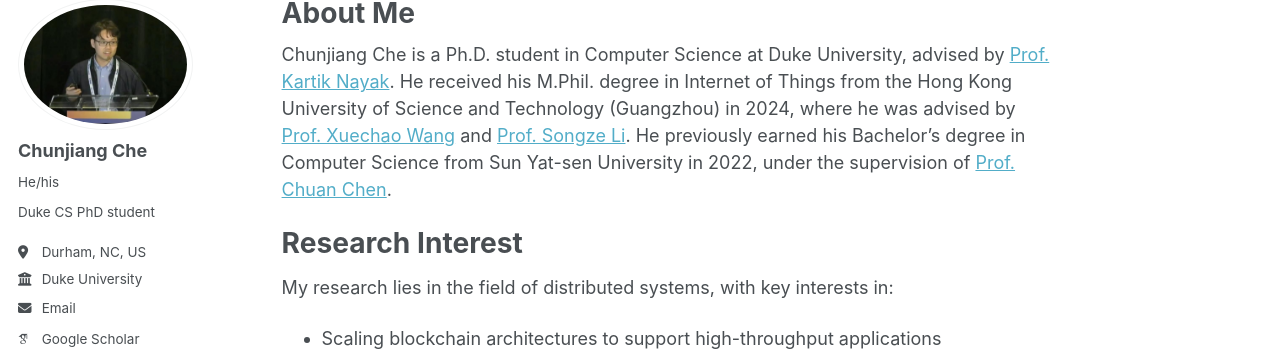
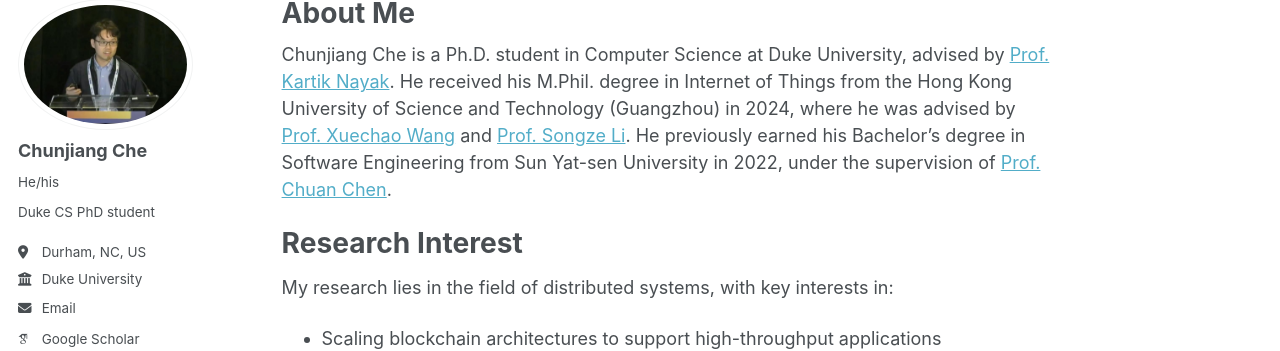
Before and after one commit to ChunjiangChe/ChunjiangChe.github.io, a Jekyll site: the page built from _pages/about.md, in a window 1280 px wide and 900 px high. Shown: the part 100-451 px from the top of the window. Built offline with Jekyll 4.4.1, drawn with Linux system fonts in a browser that asks for light colours; some web fonts are replaced; a script that is not in the unit is left out.

Commit message:
Update about.md

```diff
--- a/_pages/about.md
+++ b/_pages/about.md
@@ -7,7 +7,7 @@
   - /about.html
 ---
 
-Chunjiang Che is a Ph.D. student in Computer Science at Duke University, advised by [Prof. Kartik Nayak](https://users.cs.duke.edu/~kartik/). He received his M.Phil. degree in Internet of Things from the Hong Kong University of Science and Technology (Guangzhou) in 2024, where he was advised by [Prof. Xuechao Wang](https://xuechao2.github.io/) and [Prof. Songze Li](https://songzli.github.io/). He previously earned his Bachelor's degree in Computer Science from Sun Yat-sen University in 2022, under the supervision of [Prof. Chuan Chen](https://cse.sysu.edu.cn/teacher/Chenchuan).
+Chunjiang Che is a Ph.D. student in Computer Science at Duke University, advised by [Prof. Kartik Nayak](https://users.cs.duke.edu/~kartik/). He received his M.Phil. degree in Internet of Things from the Hong Kong University of Science and Technology (Guangzhou) in 2024, where he was advised by [Prof. Xuechao Wang](https://xuechao2.github.io/) and [Prof. Songze Li](https://songzli.github.io/). He previously earned his Bachelor's degree in Software Engineering from Sun Yat-sen University in 2022, under the supervision of [Prof. Chuan Chen](https://cse.sysu.edu.cn/teacher/Chenchuan).
 
 
 Research Interest
```
